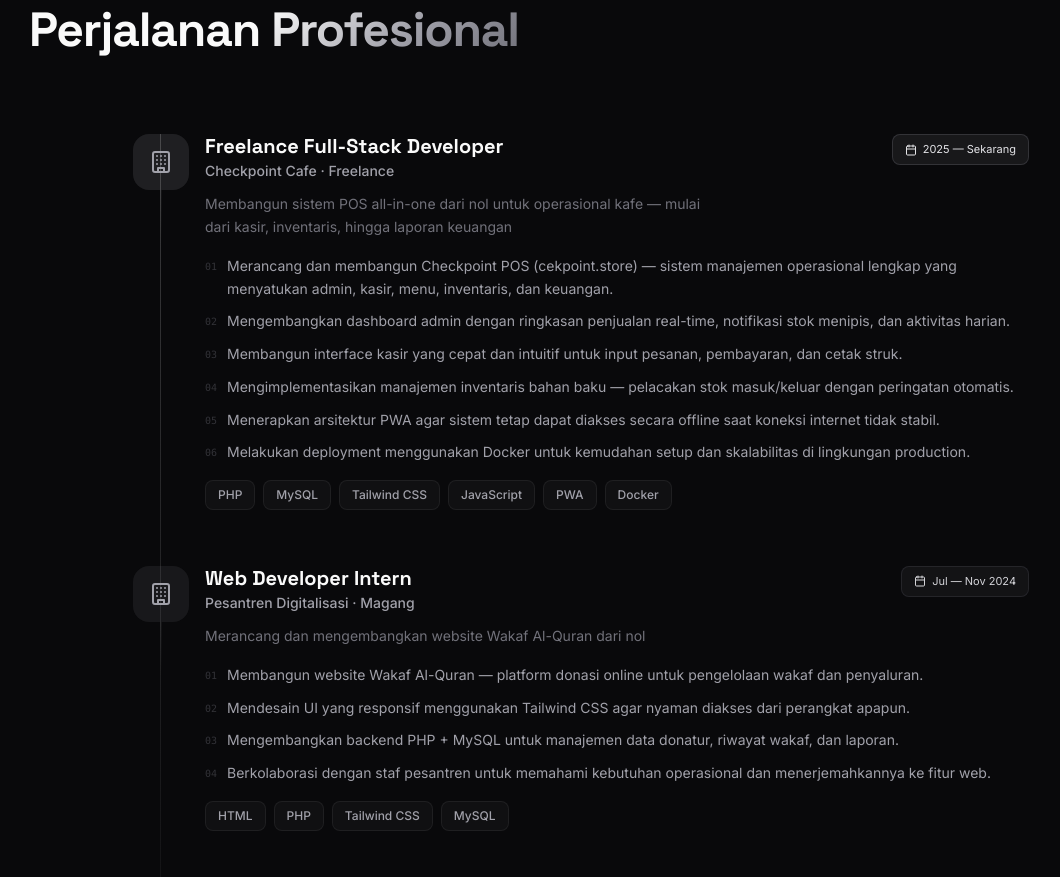
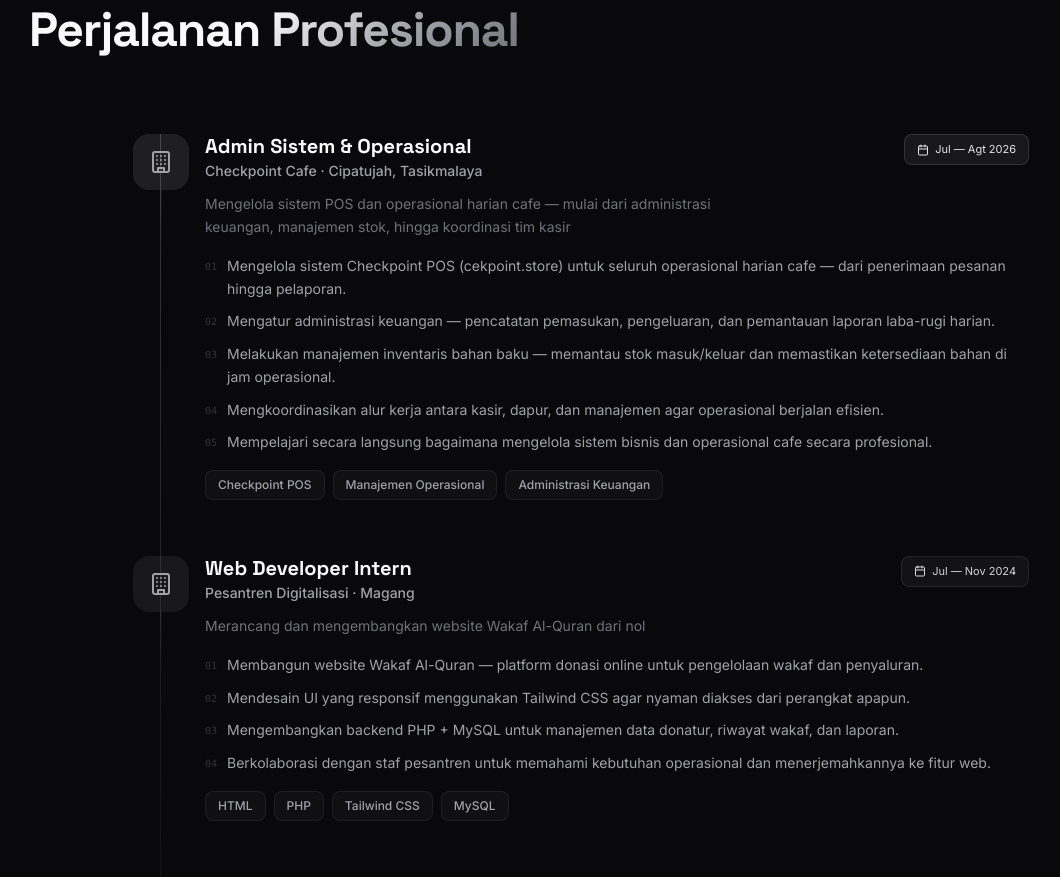
Before and after one commit to dimsdevv/myportfolio, a React (Vite) app: page / in a window 1280 px wide. Shown: the part 4180-5057 px from the top of the page, without its empty margins (59-1119 px from the left). Built offline with nearby package versions, Linux system fonts and the light colour scheme.

Commit message:
fix(experience): revise Checkpoint POS role to admin & operations

```diff
--- a/src/data/portfolio-data.ts
+++ b/src/data/portfolio-data.ts
@@ -274,22 +274,21 @@ export const education: Education[] = [
 
 export const experiences: Experience[] = [
   {
-    title: 'Freelance Full-Stack Developer',
-    company: 'Checkpoint Cafe · Freelance',
-    description: 'Membangun sistem POS all-in-one dari nol untuk operasional kafe — mulai dari kasir, inventaris, hingga laporan keuangan',
-    year: '2025 — Sekarang',
+    title: 'Admin Sistem & Operasional',
+    company: 'Checkpoint Cafe · Cipatujah, Tasikmalaya',
+    description: 'Mengelola sistem POS dan operasional harian cafe — mulai dari administrasi keuangan, manajemen stok, hingga koordinasi tim kasir',
+    year: 'Jul — Agt 2026',
     icon: 'Printer',
     colorClass: 'bg-zinc-400/15',
     badgeColorClass: 'bg-zinc-400/10 border-zinc-400/20 text-zinc-200',
     gradientClass: 'from-zinc-300 to-zinc-500',
-    techStack: ['PHP', 'MySQL', 'Tailwind CSS', 'JavaScript', 'PWA', 'Docker'],
+    techStack: ['Checkpoint POS', 'Manajemen Operasional', 'Administrasi Keuangan'],
     responsibilities: [
-      'Merancang dan membangun Checkpoint POS (cekpoint.store) — sistem manajemen operasional lengkap yang menyatukan admin, kasir, menu, inventaris, dan keuangan.',
-      'Mengembangkan dashboard admin dengan ringkasan penjualan real-time, notifikasi stok menipis, dan aktivitas harian.',
-      'Membangun interface kasir yang cepat dan intuitif untuk input pesanan, pembayaran, dan cetak struk.',
-      'Mengimplementasikan manajemen inventaris bahan baku — pelacakan stok masuk/keluar dengan peringatan otomatis.',
-      'Menerapkan arsitektur PWA agar sistem tetap dapat diakses secara offline saat koneksi internet tidak stabil.',
-      'Melakukan deployment menggunakan Docker untuk kemudahan setup dan skalabilitas di lingkungan production.',
+      'Mengelola sistem Checkpoint POS (cekpoint.store) untuk seluruh operasional harian cafe — dari penerimaan pesanan hingga pelaporan.',
+      'Mengatur administrasi keuangan — pencatatan pemasukan, pengeluaran, dan pemantauan laporan laba-rugi harian.',
+      'Melakukan manajemen inventaris bahan baku — memantau stok masuk/keluar dan memastikan ketersediaan bahan di jam operasional.',
+      'Mengkoordinasikan alur kerja antara kasir, dapur, dan manajemen agar operasional berjalan efisien.',
+      'Mempelajari secara langsung bagaimana mengelola sistem bisnis dan operasional cafe secara profesional.',
     ],
     bulletColorClass: 'text-zinc-300',
   },
```
